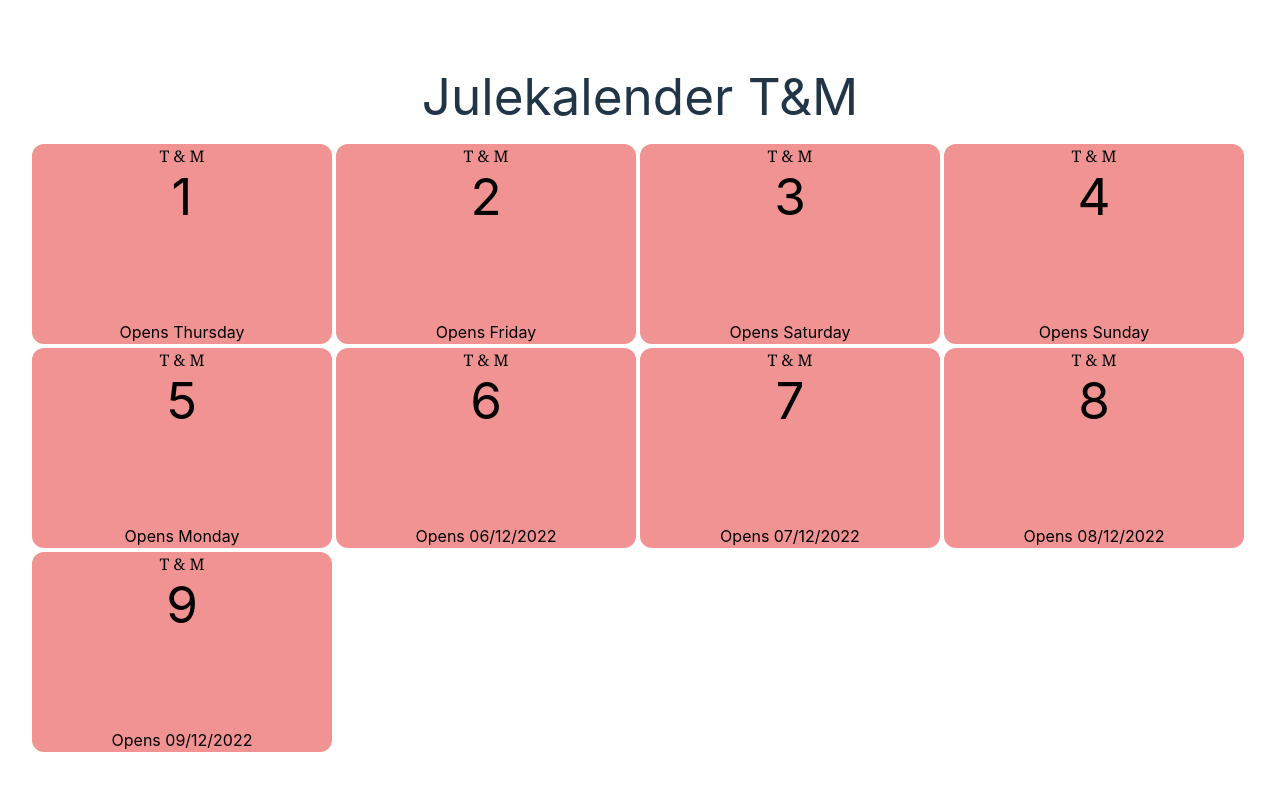
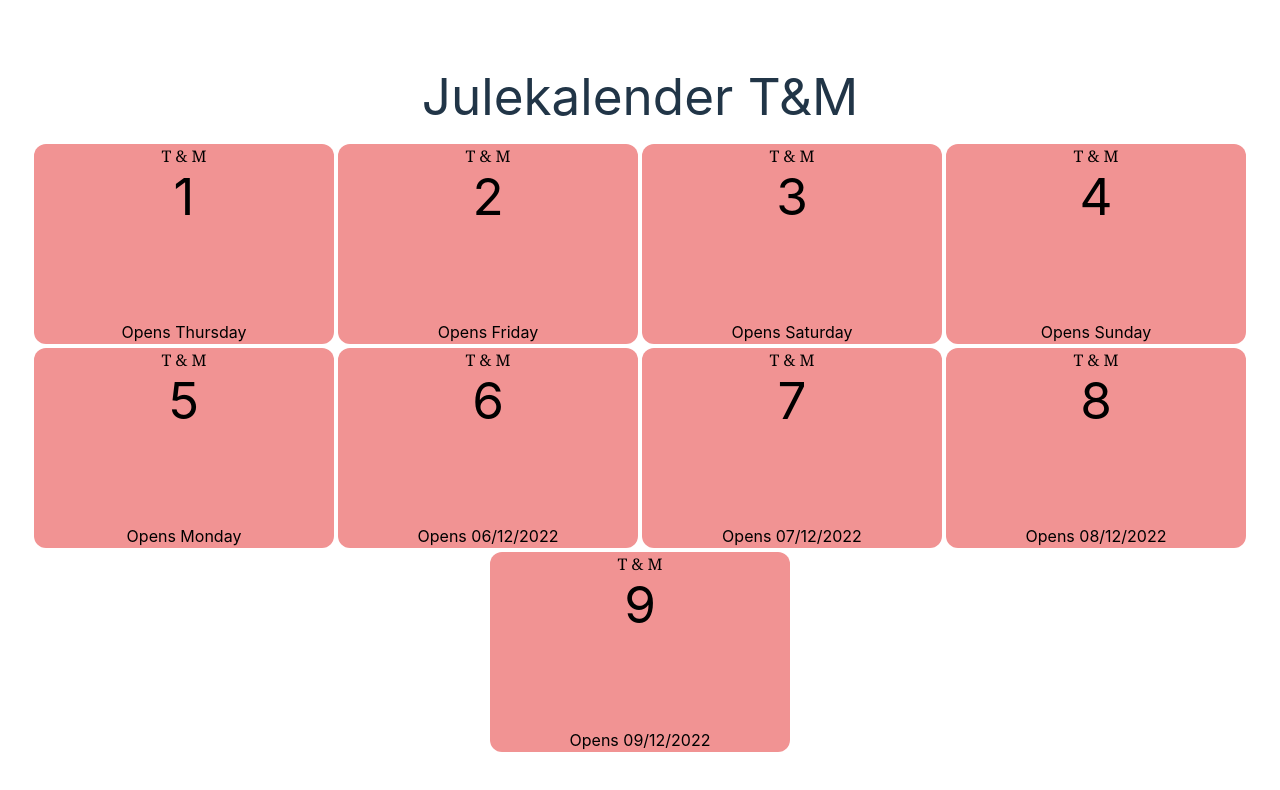
Before and after one commit to Northo/tmadvent, a Vue app: page / in a window 1280 px wide. Shown: the top 790 px of the page. Built offline with nearby package versions, Linux system fonts and the light colour scheme.

Commit message:
Justify center

```diff
--- a/src/App.vue
+++ b/src/App.vue
@@ -20,7 +20,7 @@ function opensOn(index) {
 
 <template>
   <h1 class="3xl my-5">Julekalender T&M</h1>
-  <div class="flex flex-wrap gap-1">
+  <div class="flex flex-wrap justify-center gap-1">
     <FlipCard v-for="(day, index) in json"
       :image="day.image"
       :day="index + 1"
```
